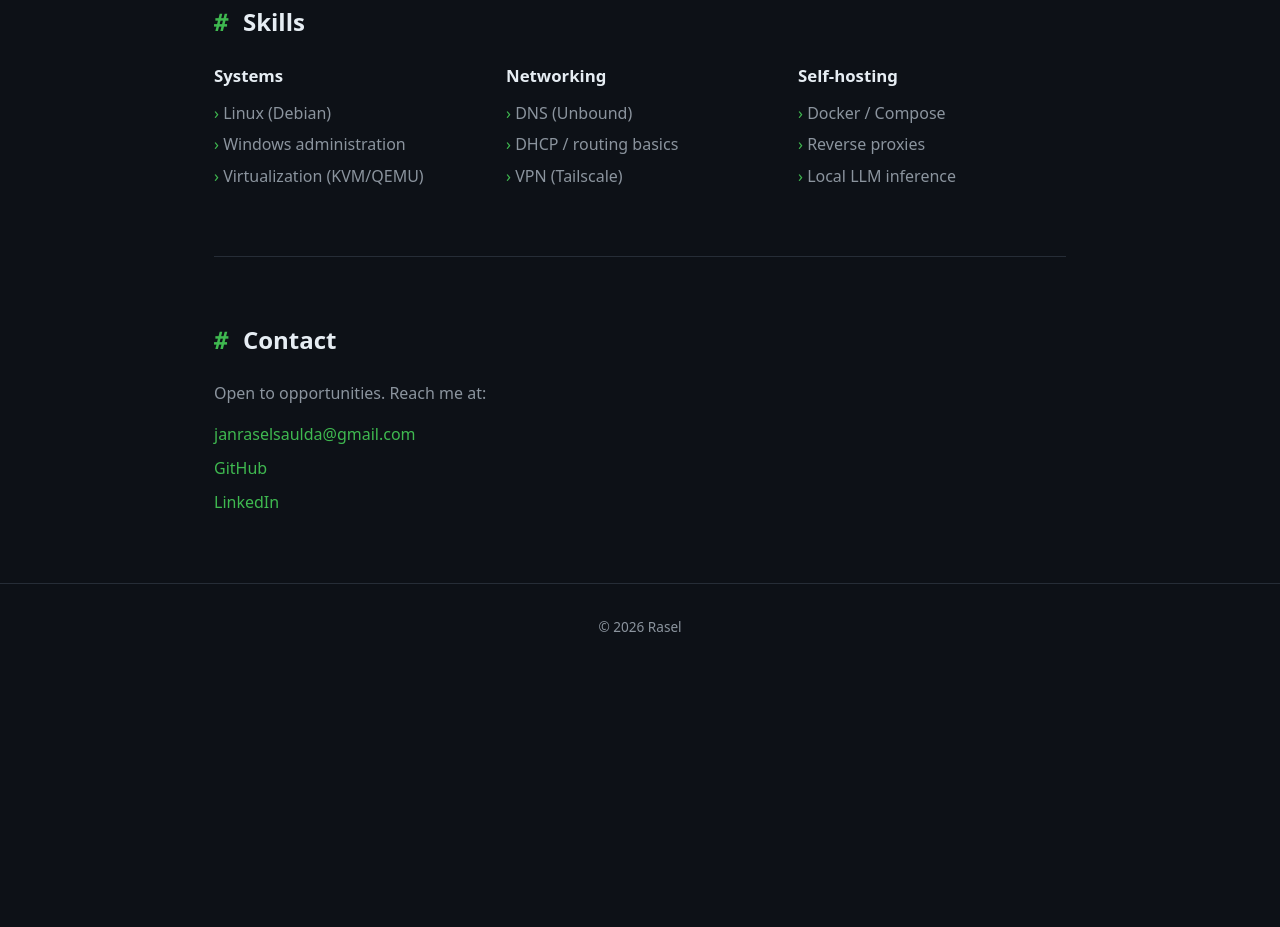
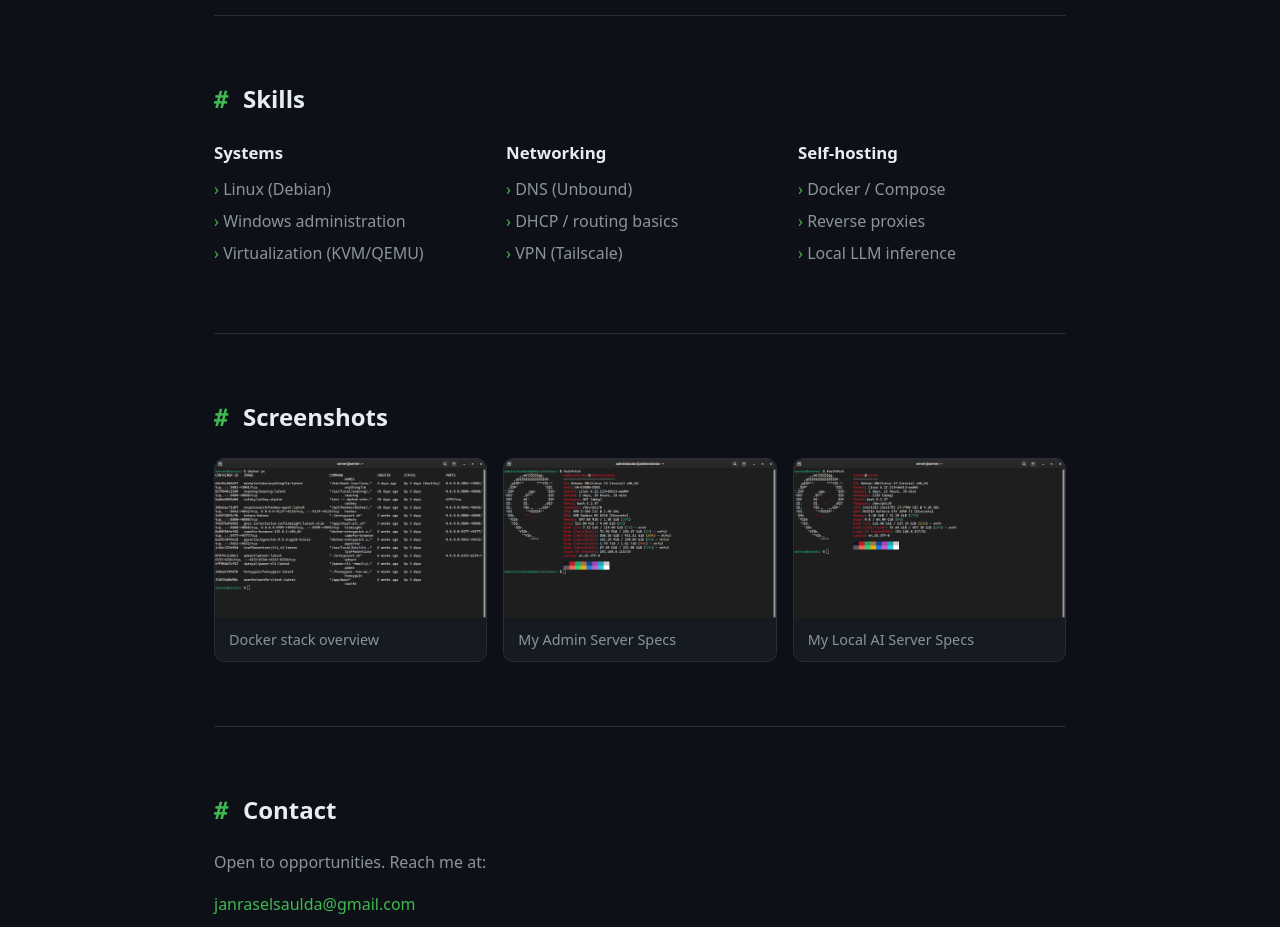
Before and after one commit to JanForShort/janraselsaulda.github.io, a plain HTML site: page index.html in a window 1280 px wide. Shown: the part 1430-2357 px from the top of the page. Before the commit the page ends 2100 px from the top, so only its background shows below. Drawn offline with Linux system fonts and the light colour scheme.

```diff
--- a/index.html
+++ b/index.html
@@ -37,8 +37,7 @@
     <section id="about">
       <h2>About</h2>
       <p>
-        [Write 2-3 sentences here: who you are, what you studied, what kind of
-        work you want next. Keep it plain and specific.]
+        Hands-on IT Administrator and Systems Specialist with expertise in Linux administration, local AI model deployment/hosting, network isolation, and cybersecurity fundamentals. Experienced in managing end-to-end IT infrastructure, hardware assembly, server maintenance, and troubleshooting. Certified in Computer Systems Servicing (TESDA NC2) with a Bachelor's degree in Information Technology, combining strong technical curiosity with proven composure under pressure.
       </p>
     </section>
 
@@ -91,6 +90,28 @@
       </div>
     </section>
 
+    <section id="screenshots">
+  <h2>Screenshots</h2>
+  <div class="shots">
+
+    <figure>
+      <img src="images/docker.png" alt="cli based dashboard showing running containers" loading="lazy">
+      <figcaption>Docker stack overview</figcaption>
+    </figure>
+
+    <figure>
+      <img src="images/admin.png" alt="Admin Server Specs" loading="lazy">
+      <figcaption>My Admin Server Specs</figcaption>
+    </figure>
+
+    <figure>
+      <img src="images/aiserver.png" alt="Local AI Server Specs" loading="lazy">
+      <figcaption>My Local AI Server Specs</figcaption>
+    </figure>
+
+  </div>
+</section>
+
     <section id="contact">
       <h2>Contact</h2>
       <p>Open to opportunities. Reach me at:</p>
--- a/style.css
+++ b/style.css
@@ -145,3 +145,25 @@
   .hero { padding: 64px 0 48px; }
   section { padding: 48px 0; }
 }
+
+.shots {
+  display: grid;
+  grid-template-columns: repeat(auto-fit, minmax(260px, 1fr));
+  gap: 16px;
+}
+.shots figure {
+  background: var(--panel);
+  border: 1px solid var(--border);
+  border-radius: var(--radius);
+  overflow: hidden;
+}
+.shots img {
+  display: block;
+  width: 100%;
+  height: auto;
+}
+.shots figcaption {
+  padding: 10px 14px;
+  font-size: 0.9rem;
+  color: var(--muted);
+}
```
Also changed, not shown: images/admin.png (added), images/aiserver.png (added), images/docker.png (added).
